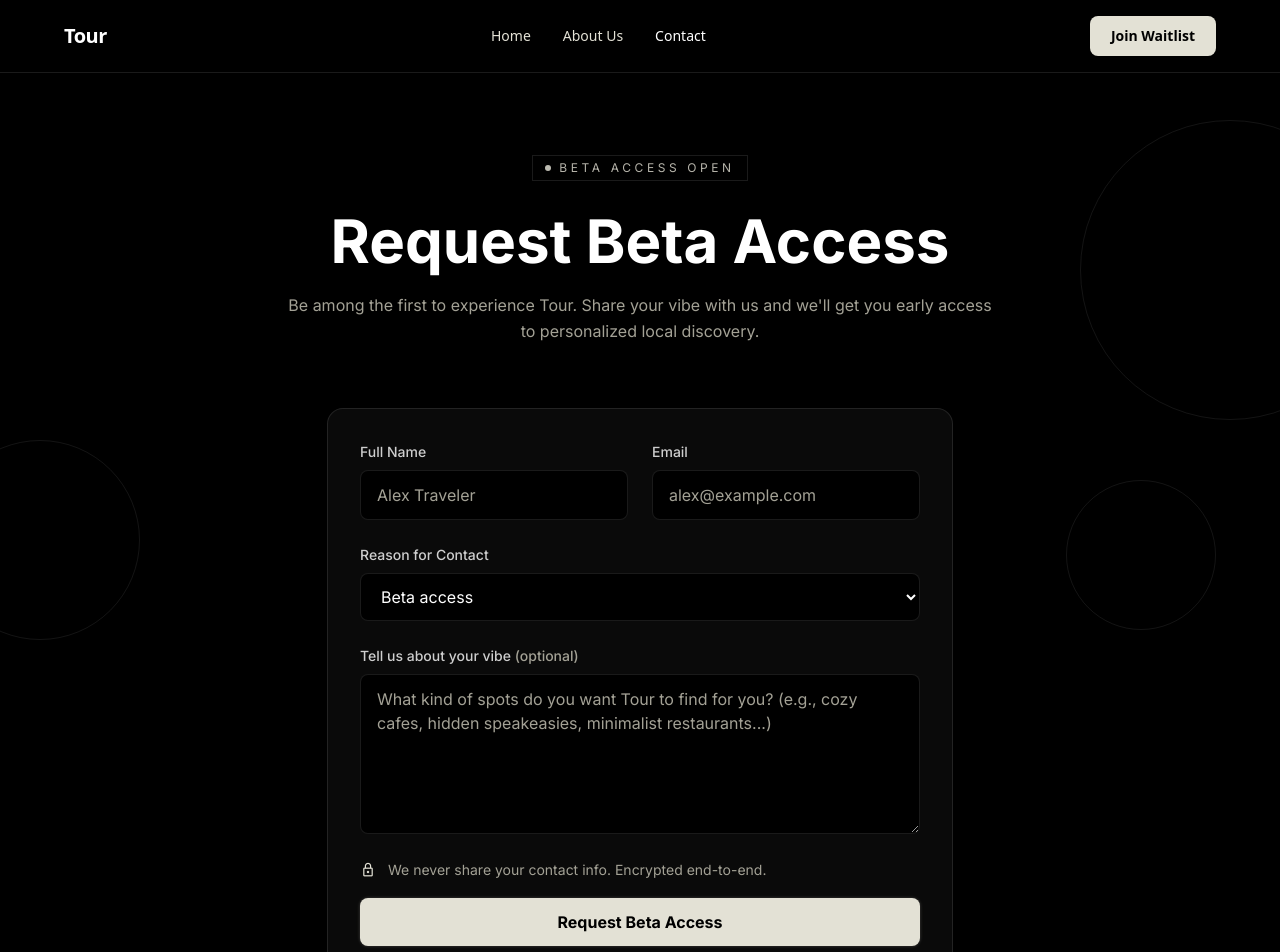
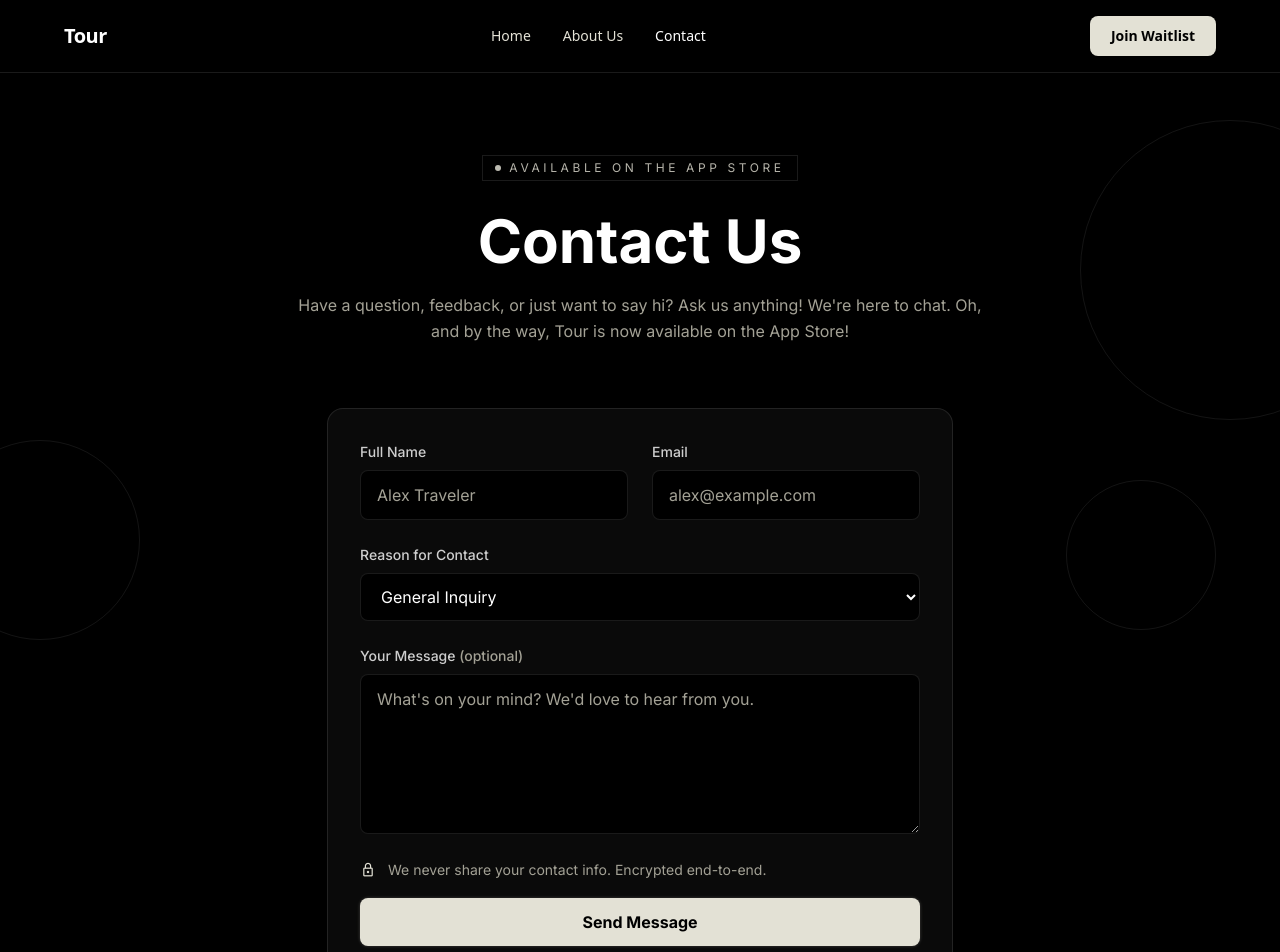
Before and after one commit to AaryanGusain/TourLandingPage, a React (Vite) app: page /contact in a window 1280 px wide. Shown: the top 952 px of the page. Built offline with nearby package versions, Linux system fonts and the light colour scheme.

Commit message:
Update contact page copy for production

```diff
--- a/src/pages/Contact.jsx
+++ b/src/pages/Contact.jsx
@@ -5,7 +5,7 @@ export default function Contact() {
     const [formData, setFormData] = useState({
         name: '',
         email: '',
-        reason: 'Beta access',
+        reason: 'General Inquiry',
         message: '',
     });
     const [status, setStatus] = useState({ type: '', message: '' });
@@ -34,9 +34,9 @@ export default function Contact() {
 
             setStatus({
                 type: 'success',
-                message: "Beta request received! We'll be in touch soon with early access details.",
+                message: "Message received! We'll be in touch soon.",
             });
-            setFormData({ name: '', email: '', reason: 'Beta access', message: '' });
+            setFormData({ name: '', email: '', reason: 'General Inquiry', message: '' });
         } catch (err) {
             setStatus({
                 type: 'error',
@@ -60,11 +60,11 @@ export default function Contact() {
                 <section className="max-w-4xl mx-auto text-center mb-16">
                     <p className="inline-flex items-center gap-2 px-3 py-1 border border-white/10 uppercase text-xs tracking-[0.3em] text-primary/80 anim-secondary">
                         <span className="size-1.5 rounded-full bg-primary animate-pulse"></span>
-                        Beta Access Open
+                        Available on the App Store
                     </p>
-                    <h1 className="type-h1 mt-6 anim-hero">Request Beta Access</h1>
+                    <h1 className="type-h1 mt-6 anim-hero">Contact Us</h1>
                     <p className="text-beige-dim type-body measure mx-auto mt-4 anim-primary">
-                        Be among the first to experience Tour. Share your vibe with us and we'll get you early access to personalized local discovery.
+                        Have a question, feedback, or just want to say hi? Ask us anything! We're here to chat. Oh, and by the way, Tour is now available on the App Store!
                     </p>
                 </section>
 
@@ -116,7 +116,7 @@ export default function Contact() {
                                         className="bg-background-dark border border-white/10 rounded-lg px-4 py-3 text-white focus:border-primary focus:ring-1 focus:ring-primary/40 transition"
                                         required
                                     >
-                                        <option value="Beta access">Beta access</option>
+                                        <option value="General Inquiry">General Inquiry</option>
                                         <option value="Partnerships">Partnerships</option>
                                         <option value="Press">Press</option>
                                         <option value="Other">Other</option>
@@ -125,7 +125,7 @@ export default function Contact() {
 
                                 <ScrollReveal animation="fade-up" delay={300} className="flex flex-col gap-2 md:col-span-2">
                                     <label className="type-label text-white/80" htmlFor="contact-message">
-                                        Tell us about your vibe <span className="text-beige-dim">(optional)</span>
+                                        Your Message <span className="text-beige-dim">(optional)</span>
                                     </label>
                                     <textarea
                                         id="contact-message"
@@ -133,7 +133,7 @@ export default function Contact() {
                                         value={formData.message}
                                         onChange={handleChange}
                                         className="bg-background-dark border border-white/10 rounded-lg px-4 py-3 text-white placeholder:text-beige-dim min-h-[160px] focus:border-primary focus:ring-1 focus:ring-primary/40 transition shadow-inner"
-                                        placeholder="What kind of spots do you want Tour to find for you? (e.g., cozy cafes, hidden speakeasies, minimalist restaurants...)"
+                                        placeholder="What's on your mind? We'd love to hear from you."
                                     ></textarea>
                                 </ScrollReveal>
 
@@ -157,7 +157,7 @@ export default function Contact() {
                                         disabled={isSubmitting}
                                         className="bg-primary text-black font-bold py-3 rounded-lg hover:bg-white transition disabled:opacity-60 disabled:cursor-not-allowed reflection-hover anim-glow"
                                     >
-                                        Request Beta Access
+                                        Send Message
                                     </button>
                                 </div>
                             </form>
```
